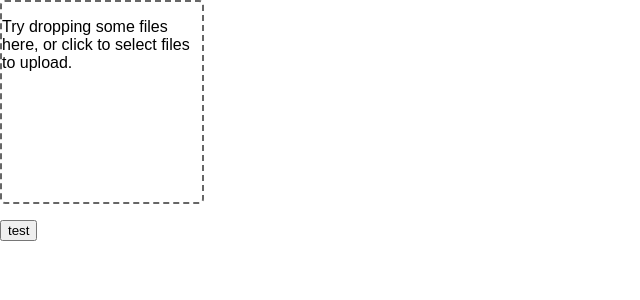
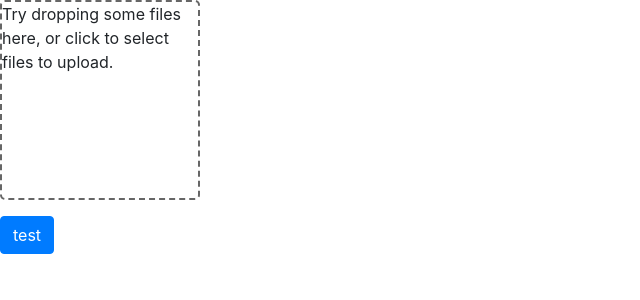
Before and after one commit to mkapiczy/FB-Analyzer, a React (Create React App) app: page / in a window 1280 px wide. Shown: the top 300 px of the page, without its empty margins (0-640 px from the left). Built offline with nearby package versions, Linux system fonts and the light colour scheme.

Commit message:
react bootstrap implementation

```diff
--- a/package.json
+++ b/package.json
@@ -4,12 +4,14 @@
   "private": true,
   "dependencies": {
     "axios": "^0.18.0",
+    "bootstrap": "^4.1.0",
     "himalaya": "^1.1.0",
     "lodash": "^4.17.5",
     "react": "^16.3.1",
     "react-dom": "^16.3.1",
     "react-dropzone": "^4.2.9",
-    "react-scripts": "1.1.4"
+    "react-scripts": "1.1.4",
+    "reactstrap": "^5.0.0-beta.3"
   },
   "scripts": {
     "start": "react-scripts start",
--- a/src/App.css
+++ b/src/App.css
@@ -21,8 +21,3 @@
 .App-intro {
   font-size: large;
 }
-
-@keyframes App-logo-spin {
-  from { transform: rotate(0deg); }
-  to { transform: rotate(360deg); }
-}
--- a/src/App.js
+++ b/src/App.js
@@ -5,8 +5,11 @@ import {Loader} from "./Loader";
 import _ from "lodash";
 import axios from "axios";
 import Dropzone from 'react-dropzone'
+import 'bootstrap/dist/css/bootstrap.min.css';
+import { Button } from 'reactstrap';
 
 class App extends React.Component {
+
     state = {
         messageRanking: [],
         isLoading: false
@@ -59,10 +62,7 @@ class App extends React.Component {
                     <div>
                         <ul>{messageRankingComponent}</ul>
                     </div>
-                    <button className="test-btn" onClick={() => this.setTimeoutOnLoader()}>
-                   test
-                </button>
-
+                    <Button color="primary" className="test-btn" onClick={() => this.setTimeoutOnLoader()}>test</Button>{''}
                 </section>
             );
         } else {
--- a/src/MessageRanking.js
+++ b/src/MessageRanking.js
@@ -1,4 +1,5 @@
 import React from "react";
+import { Badge } from 'reactstrap';
 
 export class MessageRanking extends React.Component {
     render() {
@@ -7,8 +8,8 @@ export class MessageRanking extends React.Component {
 
         return (
             <li>
-                <div className="messageCount">{messageCount}</div>
-                <div className="name">{name}</div>
+                <div className="messageCount"><Badge color="secondary"><h4>{messageCount}</h4></Badge></div>
+                <div className="name"><h4>{name}</h4></div>
             </li>
         );
     }
```
Also changed, not shown: 1 other file (tests, documents, lock files or other folders).
